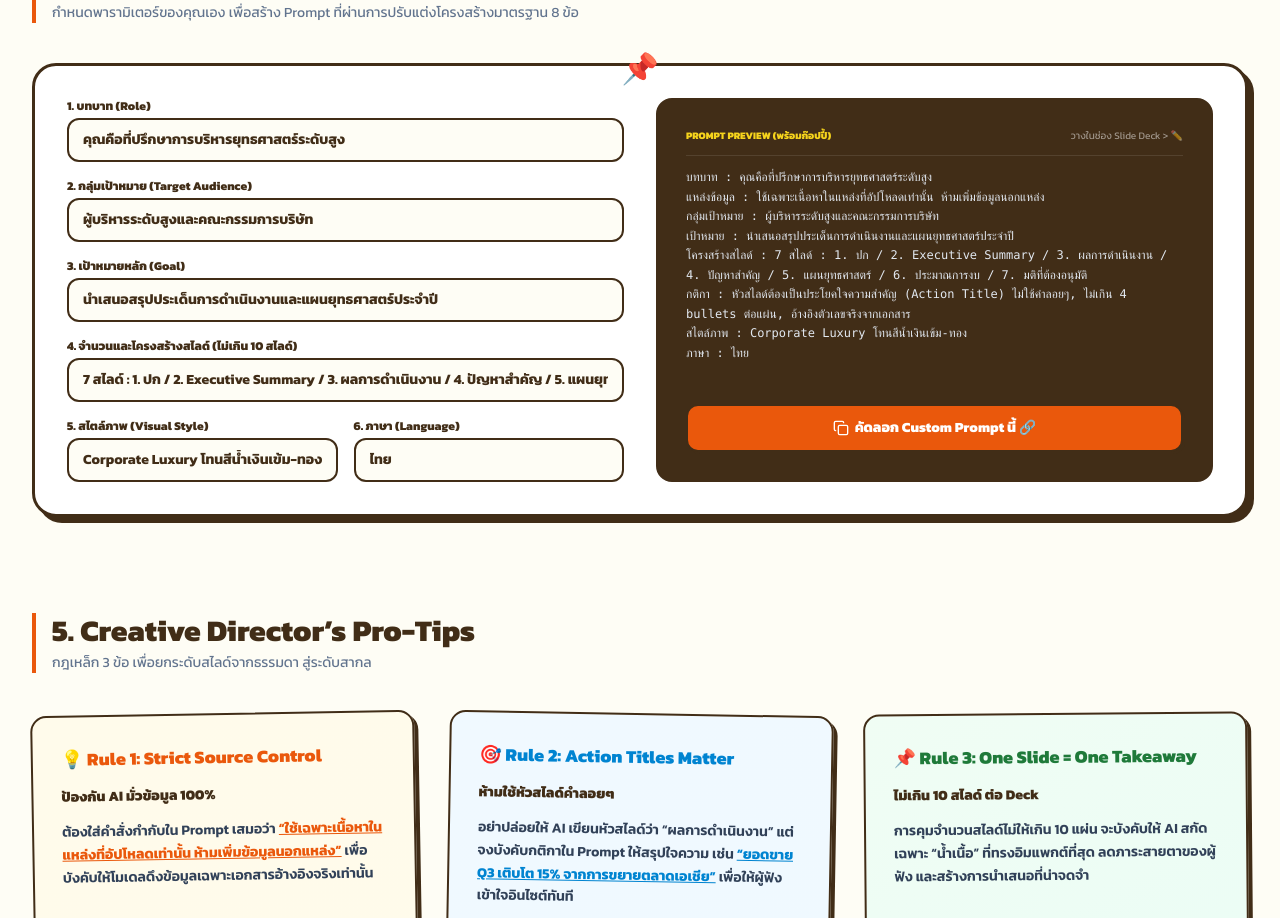
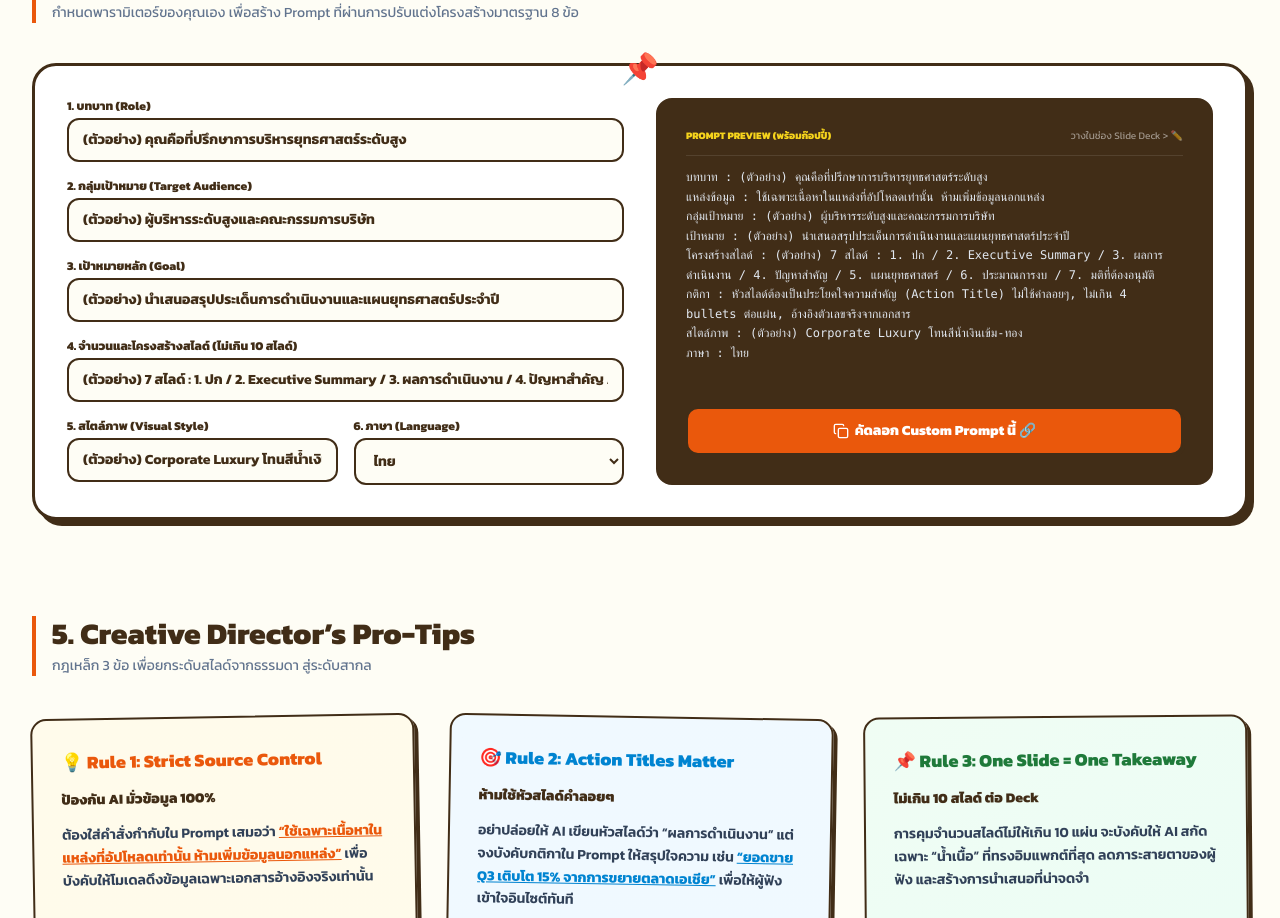
Before and after one commit to Snowdollce/buildweb, a Next.js app: page /ai-vault/slide-deck in a window 1280 px wide. Shown: the part 7583-8501 px from the top of the page. Built offline with nearby package versions, Linux system fonts and the light colour scheme.

Commit message:
feat: improve Section 4 prompt builder with dropdown and prefilled examples

```diff
--- a/src/app/ai-vault/slide-deck/page.tsx
+++ b/src/app/ai-vault/slide-deck/page.tsx
@@ -102,11 +102,11 @@ export default function SlideDeckPromptPage() {
   const [copiedCardId, setCopiedCardId] = useState<number | null>(null);
 
   // Custom Prompt Builder states
-  const [builderRole, setBuilderRole] = useState("คุณคือที่ปรึกษาการบริหารยุทธศาสตร์ระดับสูง");
-  const [builderAudience, setBuilderAudience] = useState("ผู้บริหารระดับสูงและคณะกรรมการบริษัท");
-  const [builderGoal, setBuilderGoal] = useState("นำเสนอสรุปประเด็นการดำเนินงานและแผนยุทธศาสตร์ประจำปี");
-  const [builderStructure, setBuilderStructure] = useState("7 สไลด์ : 1. ปก / 2. Executive Summary / 3. ผลการดำเนินงาน / 4. ปัญหาสำคัญ / 5. แผนยุทธศาสตร์ / 6. ประมาณการงบ / 7. มติที่ต้องอนุมัติ");
-  const [builderStyle, setBuilderStyle] = useState("Corporate Luxury โทนสีน้ำเงินเข้ม-ทอง");
+  const [builderRole, setBuilderRole] = useState("(ตัวอย่าง) คุณคือที่ปรึกษาการบริหารยุทธศาสตร์ระดับสูง");
+  const [builderAudience, setBuilderAudience] = useState("(ตัวอย่าง) ผู้บริหารระดับสูงและคณะกรรมการบริษัท");
+  const [builderGoal, setBuilderGoal] = useState("(ตัวอย่าง) นำเสนอสรุปประเด็นการดำเนินงานและแผนยุทธศาสตร์ประจำปี");
+  const [builderStructure, setBuilderStructure] = useState("(ตัวอย่าง) 7 สไลด์ : 1. ปก / 2. Executive Summary / 3. ผลการดำเนินงาน / 4. ปัญหาสำคัญ / 5. แผนยุทธศาสตร์ / 6. ประมาณการงบ / 7. มติที่ต้องอนุมัติ");
+  const [builderStyle, setBuilderStyle] = useState("(ตัวอย่าง) Corporate Luxury โทนสีน้ำเงินเข้ม-ทอง");
   const [builderLang, setBuilderLang] = useState("ไทย");
   const [copiedBuilder, setCopiedBuilder] = useState(false);
 
@@ -501,12 +501,14 @@ export default function SlideDeckPromptPage() {
                 </div>
                 <div>
                   <label className="block text-xs font-black text-[#412d17] mb-1">6. ภาษา (Language)</label>
-                  <input
-                    type="text"
+                  <select
                     value={builderLang}
                     onChange={(e) => setBuilderLang(e.target.value)}
                     className="w-full px-3.5 py-2.5 border-2 border-[#412d17] rounded-xl text-sm font-bold text-[#412d17] focus:outline-none focus:ring-2 focus:ring-[#ea580c]/50 bg-[#fefdf5]"
-                  />
+                  >
+                    <option value="ไทย">ไทย</option>
+                    <option value="อังกฤษ">อังกฤษ</option>
+                  </select>
                 </div>
               </div>
             </div>
```
